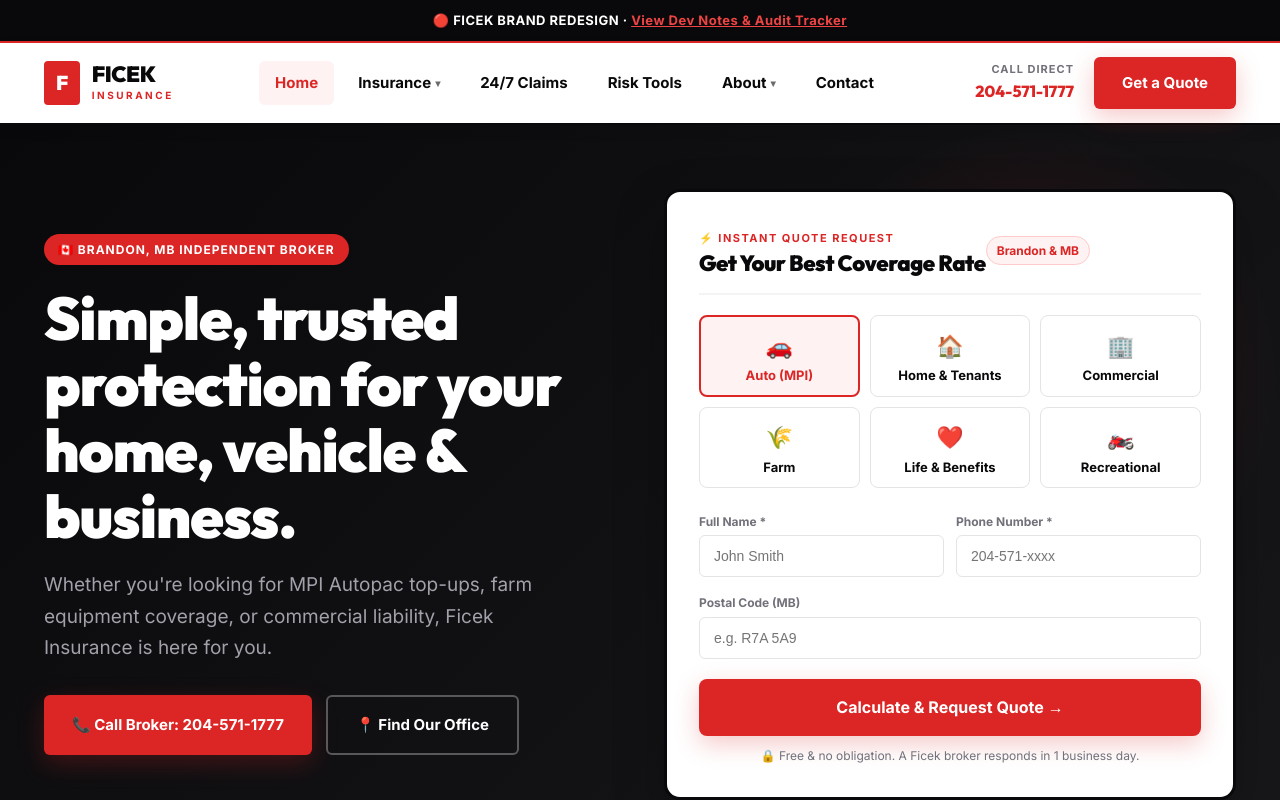
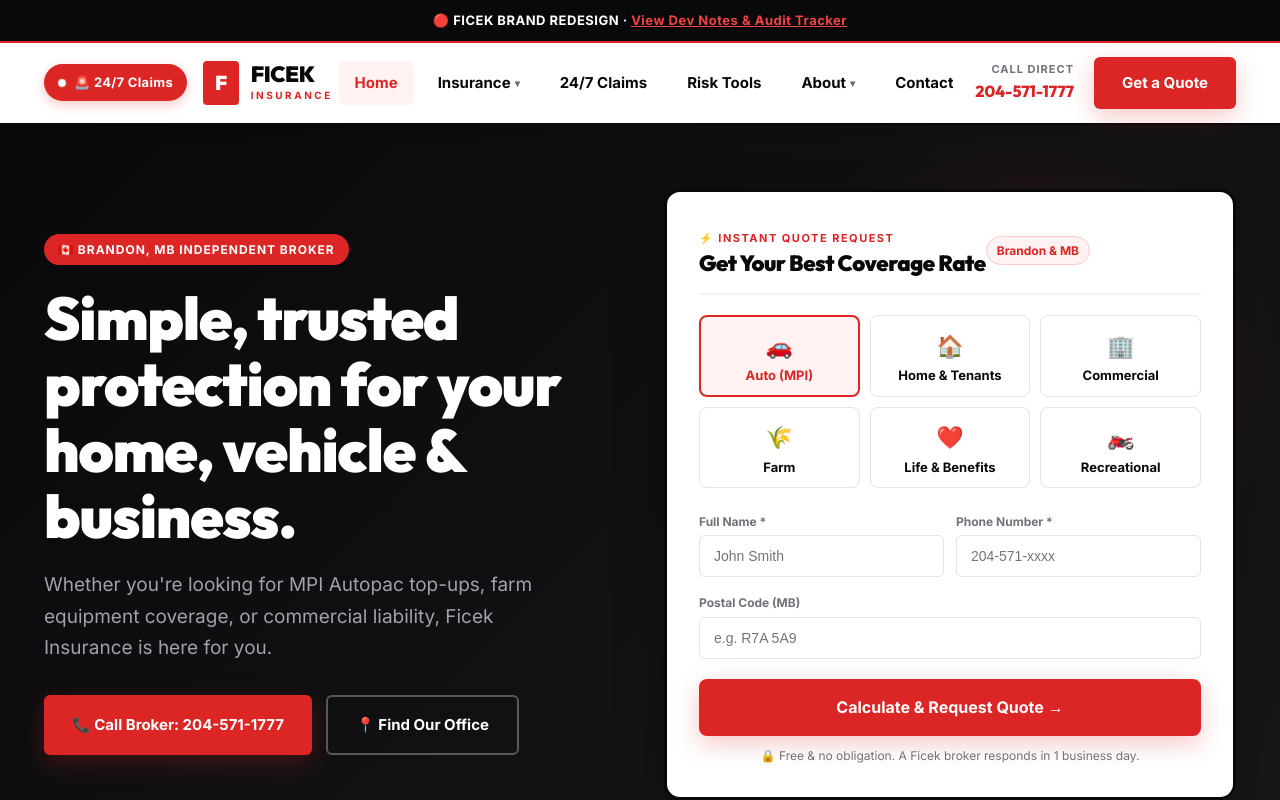
Before and after one commit to austinlmadeit/ficeks, a Next.js app: page / in a window 1280 px wide. Shown: the top 800 px of the page. Built offline with nearby package versions, Linux system fonts and the light colour scheme.

Commit message:
feat: place 24/7 Claims pill badge on the top-left corner of the header

```diff
--- a/components/Nav.js
+++ b/components/Nav.js
@@ -19,7 +19,13 @@
   return (
     <header className={styles.header}>
       <div className={`${styles.inner} container`}>
-        {/* Ficek Brand Logo */}
+        {/* Top Left Emergency Claims Badge + Brand Logo */}
+        <div style={{ display: 'flex', alignItems: 'center', gap: '16px' }}>
+          <Link href="/claims" className={styles.claimsBadge}>
+            <span className={styles.claimsPulse} />
+            🚨 24/7 Claims
+          </Link>
+
           <Link href="/" className={styles.logo}>
             <span className={styles.logoBadge}>F</span>
             <div className={styles.logoText}>
@@ -27,6 +33,7 @@
               <span className={styles.logoSub}>INSURANCE</span>
             </div>
           </Link>
+        </div>
 
         {/* Desktop Nav */}
         <nav className={styles.desktopNav}>
--- a/components/Nav.module.css
+++ b/components/Nav.module.css
@@ -12,6 +12,44 @@
   align-items: center;
   justify-content: space-between;
   height: 80px;
+}
+
+/* Top Left Claims Badge */
+.claimsBadge {
+  display: inline-flex;
+  align-items: center;
+  gap: 8px;
+  background: #dc2626;
+  color: #ffffff;
+  font-size: 13px;
+  font-weight: 800;
+  padding: 8px 14px;
+  border-radius: 20px;
+  text-decoration: none;
+  letter-spacing: 0.3px;
+  box-shadow: 0 4px 12px rgba(220, 38, 38, 0.25);
+  transition: all 0.2s ease;
+}
+
+.claimsBadge:hover {
+  background: #b91c1c;
+  transform: translateY(-1px);
+  box-shadow: 0 6px 16px rgba(220, 38, 38, 0.35);
+}
+
+.claimsPulse {
+  width: 8px;
+  height: 8px;
+  background: #ffffff;
+  border-radius: 50%;
+  box-shadow: 0 0 0 0 rgba(255, 255, 255, 0.7);
+  animation: pulse 1.6s infinite;
+}
+
+@keyframes pulse {
+  0% { transform: scale(0.95); box-shadow: 0 0 0 0 rgba(255, 255, 255, 0.7); }
+  70% { transform: scale(1); box-shadow: 0 0 0 6px rgba(255, 255, 255, 0); }
+  100% { transform: scale(0.95); box-shadow: 0 0 0 0 rgba(255, 255, 255, 0); }
 }
 
 /* Logo */
```
Lines whose indentation alone changed are shown as unchanged.
